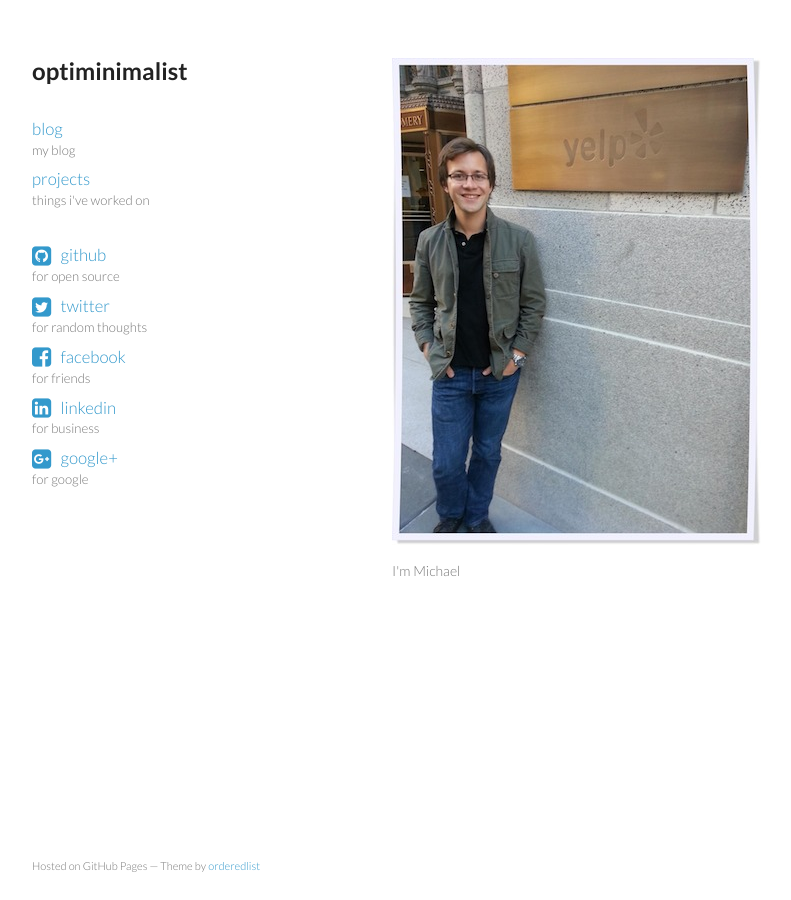
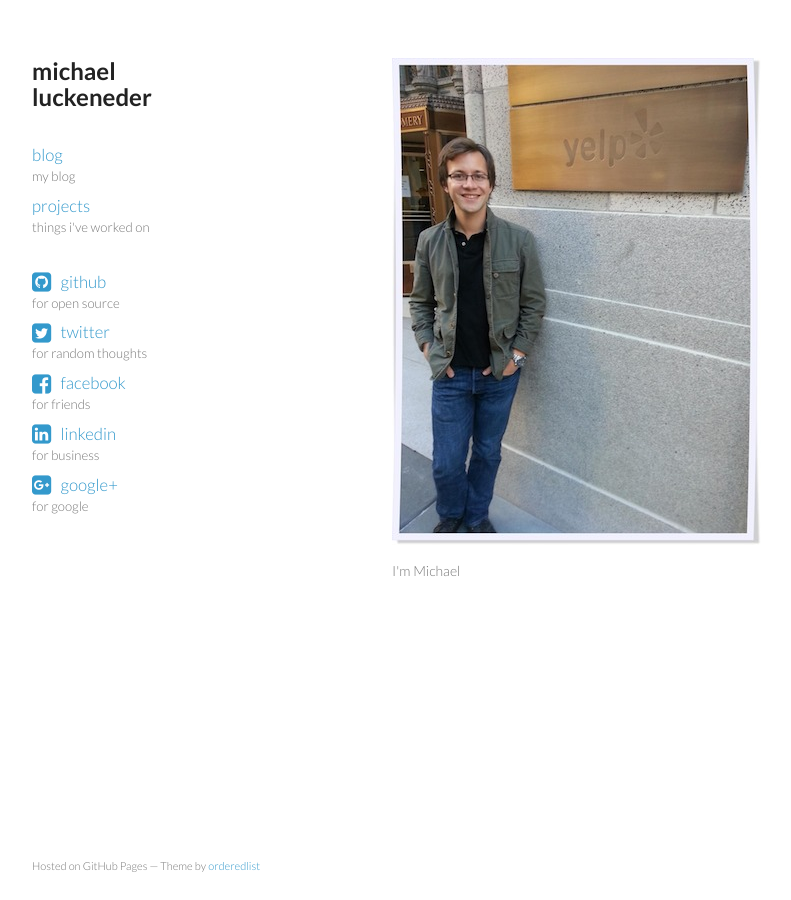
Before and after one commit to optiminimalist/optiminimalist.github.io, a Jekyll site: the page built from index.html, in a window 1280 px wide. Shown: the whole page, without its empty margins (178-969 px from the left). Built offline with Jekyll 4.4.1, drawn with Linux system fonts in a browser that asks for light colours; nearby versions of some CDN libraries.

Commit message:
changed header

```diff
--- a/_includes/header.html
+++ b/_includes/header.html
@@ -1,4 +1,4 @@
-<h1><a href="/">optiminimalist</a></h1>
+<h1><a href="/">michael<br>luckeneder</a></h1>
 <br>
 <p class="view"><a href="/posts.html">blog  <small>my blog</small></a></p>
 <p class="view"><a href="/projects.html">projects  <small>things i've worked on</small></a></p>
```
